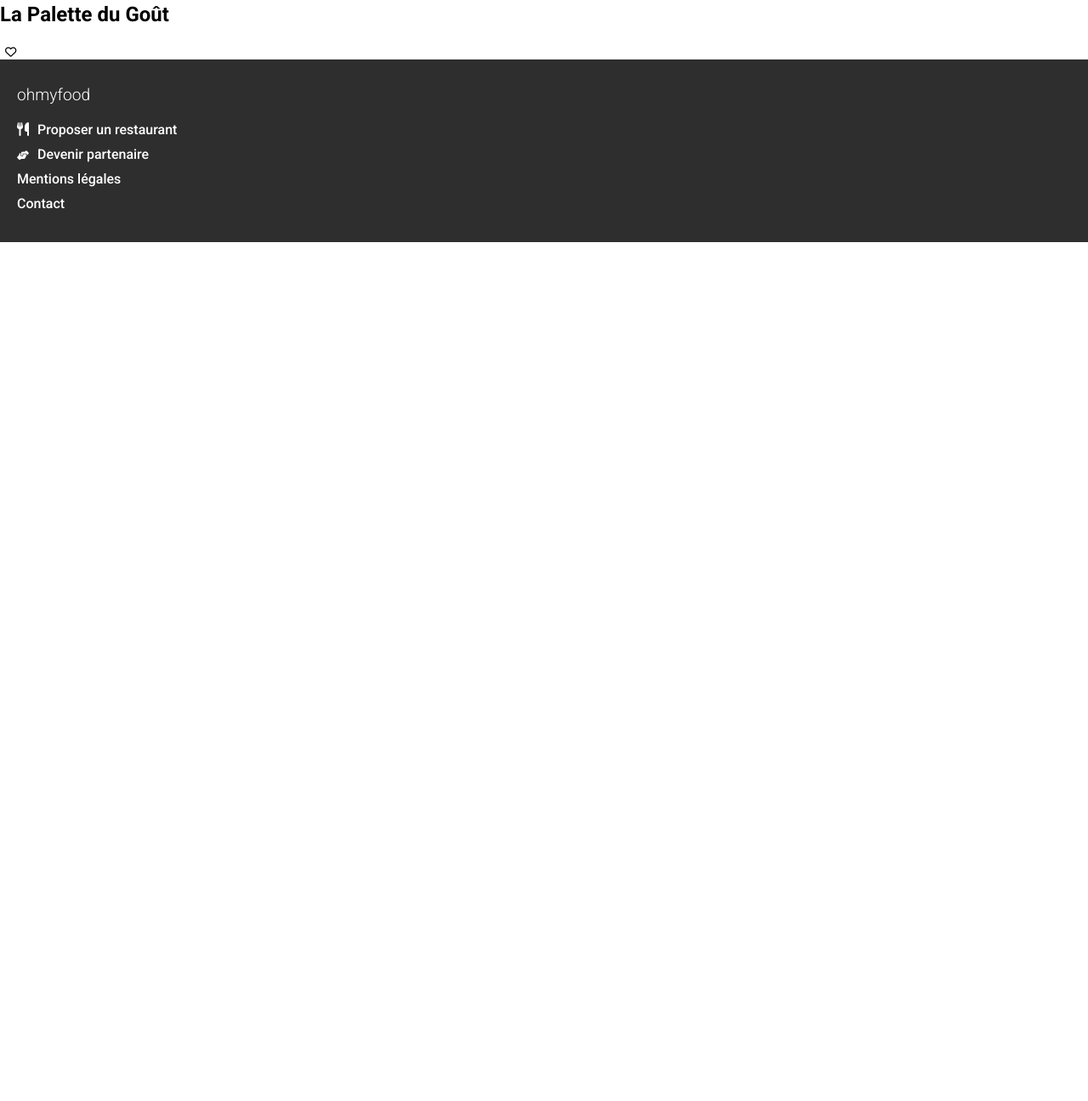
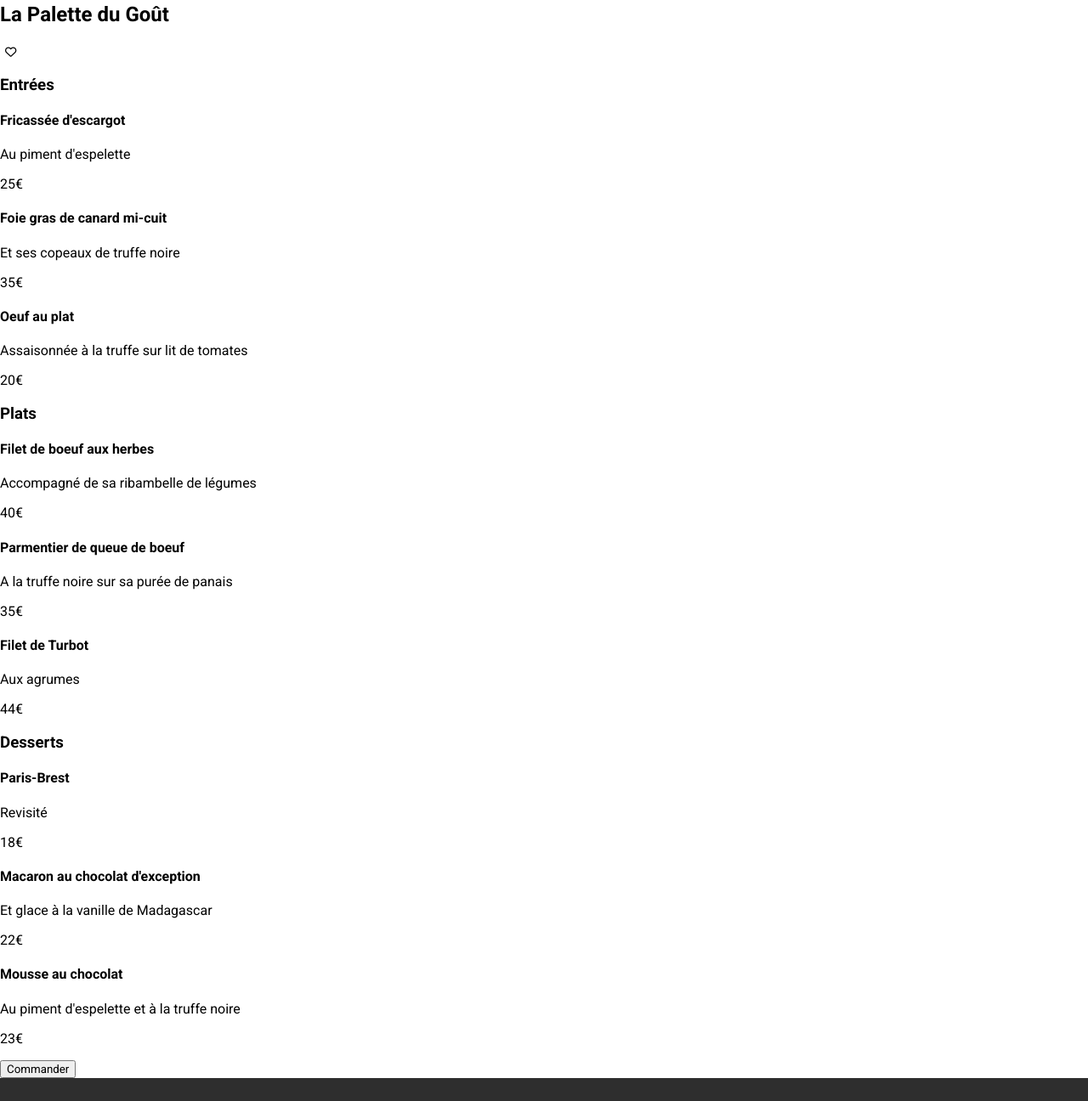
Before and after one commit to NathanPodevin/NathanPodevin_3_23112021, a website: page resto1_palette.html in a window 1280 px wide. Shown: the part 116-1412 px from the top of the page at 85% size. Before the commit the page ends 800 px from the top, so only its background shows below. Drawn offline with Linux system fonts and the light colour scheme; a web font is replaced by a local one.

Commit message:
Première version de la structure html de la page menu palette

```diff
--- a/resto1_palette.html
+++ b/resto1_palette.html
@@ -16,16 +16,62 @@
    <main>
        <section class="menu">
             <img src="images/r1.jpg" alt="resto1" class="menu__img">
-            <div class="carte">
-                <div class="carte__title">
+            <div class="card">
+                <div class="card__restoname">
                     <h2>La Palette du Goût</h2>
                     <button class="resto__fav" type="button">
                         <i class="far fa-heart"></i>
                     </button>
                 </div>
-                <div class="carte__entrées">
-
-                </div>
+                <h3 class="card__title">Entrées</h3>
+                    <a href="#" class="dish">
+                        <h4 class="dish__name">Fricassée d'escargot</h4>
+                        <p class="dish__info">Au piment d'espelette</p>
+                        <p class="dish__price">25€</p>
+                    </a>
+                    <a href="#" class="dish">
+                        <h4 class="dish__name">Foie gras de canard mi-cuit</h4>
+                        <p class="dish__info">Et ses copeaux de truffe noire</p>
+                        <p class="dish__price">35€</p>
+                    </a>
+                    <a href="#" class="dish">
+                        <h4 class="dish__name">Oeuf au plat</h4>
+                        <p class="dish__info">Assaisonnée à la truffe sur lit de tomates</p>
+                        <p class="dish__price">20€</p>
+                    </a>
+                <h3 class="card__title">Plats</h3>
+                    <a href="#" class="dish">
+                        <h4 class="dish__name">Filet de boeuf aux herbes</h4>
+                        <p class="dish__info">Accompagné de sa ribambelle de légumes</p>
+                        <p class="dish__price">40€</p>
+                    </a>
+                    <a href="#" class="dish">
+                        <h4 class="dish__name">Parmentier de queue de boeuf</h4>
+                        <p class="dish__info">A la truffe noire sur sa purée de panais</p>
+                        <p class="dish__price">35€</p>
+                    </a>
+                    <a href="#" class="dish">
+                        <h4 class="dish__name">Filet de Turbot</h4>
+                        <p class="dish__info">Aux agrumes</p>
+                        <p class="dish__price">44€</p>
+                    </a>
+                <h3 class="card__title">Desserts</h3>
+                    <a href="#" class="dish">
+                        <h4 class="dish__name">Paris-Brest</h4>
+                        <p class="dish__info">Revisité</p>
+                        <p class="dish__price">18€</p>
+                    </a>
+                    <a href="#" class="dish">
+                        <h4 class="dish__name">Macaron au chocolat d'exception</h4>
+                        <p class="dish__info">Et glace à la vanille de Madagascar</p>
+                        <p class="dish__price">22€</p>
+                    </a>
+                    <a href="#" class="dish">
+                        <h4 class="dish__name">Mousse au chocolat</h4>
+                        <p class="dish__info">Au piment d'espelette et à la truffe noire</p>
+                        <p class="dish__price">23€</p>
+                    </a>
+                <input class="command__btn" type="submit" value="Commander"/>
             </div>
        </section>
    </main>
```
